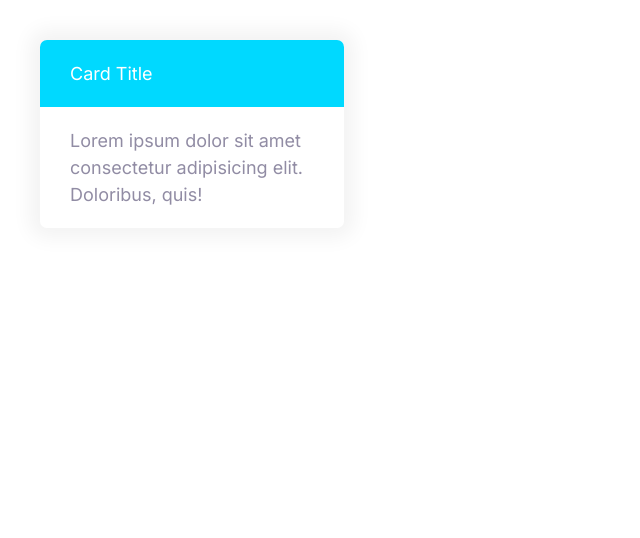
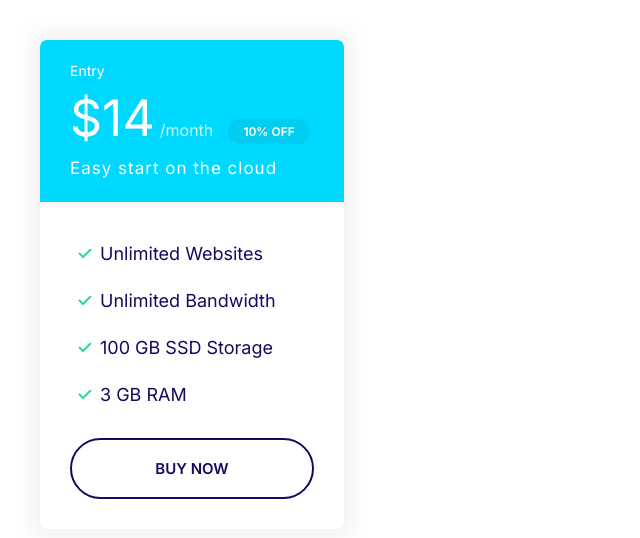
Before and after one commit to SuRiRONHeaRt/Moshify, a plain HTML site: page index.html in a window 1280 px wide. Shown: the whole page, without its empty margins (0-640 px from the left). Drawn offline with Linux system fonts and the light colour scheme.

Commit message:
Implemented the plan component

```diff
--- a/css/styles.css
+++ b/css/styles.css
@@ -118,6 +118,7 @@ a {
 
 .badge--small {
   font-size: 1.6rem;
+  padding: 0.5rem 1.5rem;
 }
 
 @media screen and (min-width: 1024px) {
@@ -323,3 +324,56 @@ a {
   background-color: var(--color-secondary);
   color: #fff;
 }
+
+.card--secondary .badge--secondary {
+  background-color: #02cdf1;
+}
+
+/* Plans(full descriptive cards */
+
+.plan__name {
+  color: #fff;
+  margin: 0;
+  font-weight: 500;
+  font-size: 2.4rem;
+}
+
+.plan__price {
+  font-size: 6rem;
+}
+
+.plan__billing-cycle {
+  font-size: 2.4rem;
+  font-weight: 300;
+  opacity: 0.8;
+  margin-right: 1rem;
+}
+
+.plan__description {
+  font-size: 2rem;
+  font-weight: 300;
+  letter-spacing: 1px;
+  display: block;
+}
+
+.plan .list__item {
+  margin-bottom: 2rem;
+}
+
+@media screen and (min-width: 1024px) {
+  .plan__name {
+    font-size: 1.4rem;
+  }
+
+  .plan__price {
+    font-size: 5rem;
+  }
+
+  .plan__billing-cycle {
+    font-size: 1.6rem;
+  }
+
+  .plan__description {
+    font-size: 1.7rem;
+  }
+}
--- a/index.html
+++ b/index.html
@@ -16,11 +16,24 @@
   </head>
   <body>
     <div style="width: 30%; padding: 4rem">
-      <div class="card card--secondary">
-        <header class="card__header">Card Title</header>
-        <div class="card__body">
-          Lorem ipsum dolor sit amet consectetur adipisicing elit. Doloribus,
-          quis!
+      <div class="plan">
+        <div class="card card--secondary">
+          <header class="card__header">
+            <h3 class="plan__name">Entry</h3>
+            <span class="plan__price">$14</span>
+            <span class="plan__billing-cycle">/month</span>
+            <span class="badge badge--secondary badge--small">10% OFF</span>
+            <span class="plan__description">Easy start on the cloud</span>
+          </header>
+          <div class="card__body">
+            <ul class="list list--tick">
+              <li class="list__item">Unlimited Websites</li>
+              <li class="list__item">Unlimited Bandwidth</li>
+              <li class="list__item">100 GB SSD Storage</li>
+              <li class="list__item">3 GB RAM</li>
+            </ul>
+            <button class="btn btn--outline btn--block">Buy Now</button>
+          </div>
         </div>
       </div>
     </div>
```
